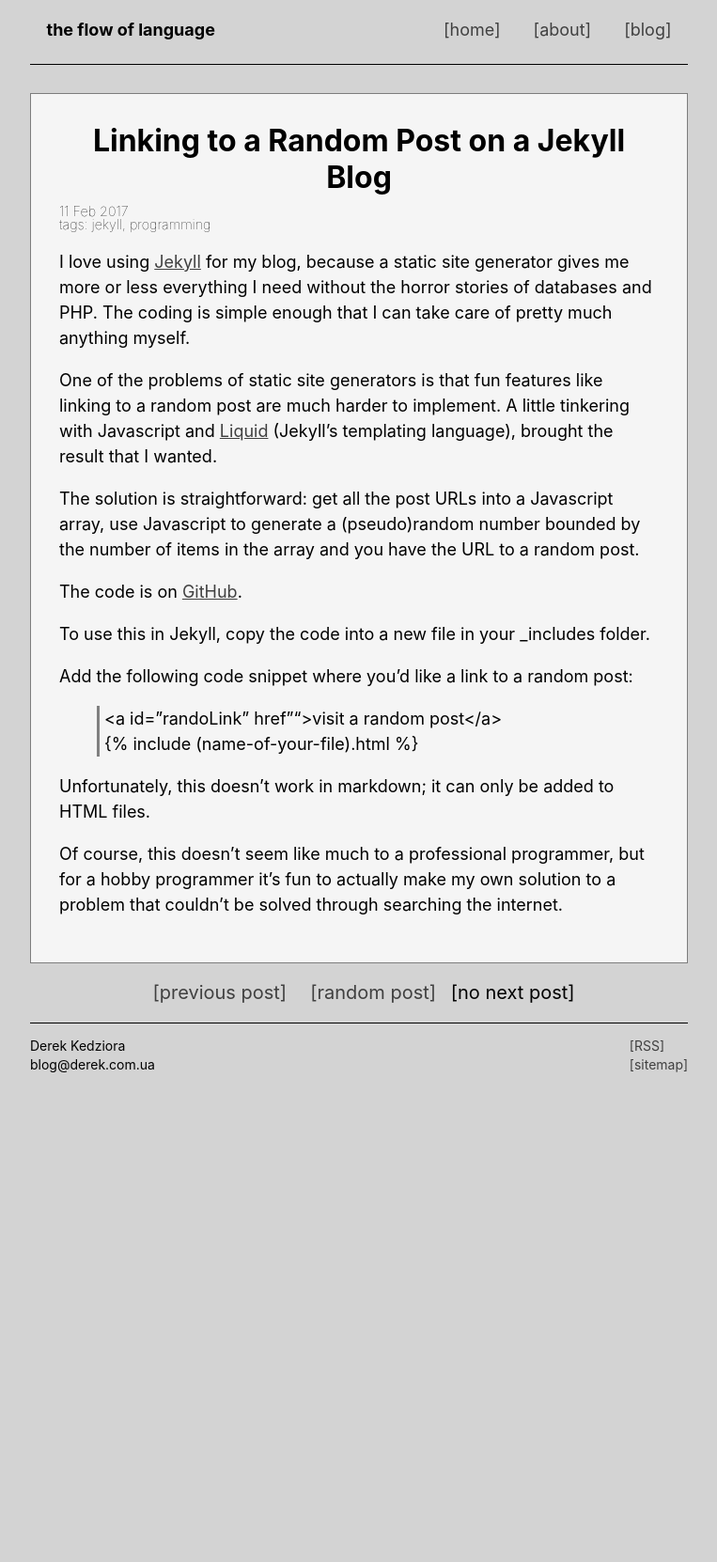
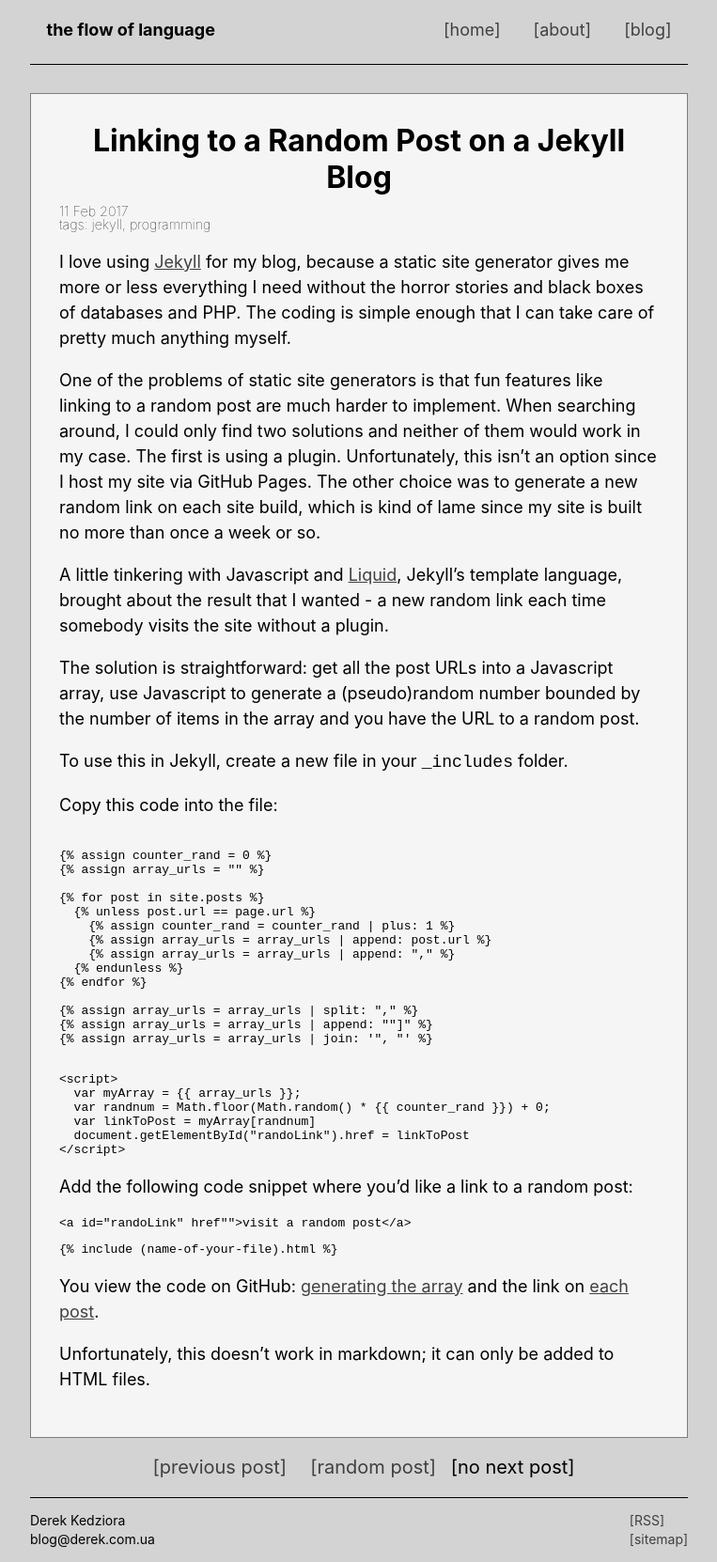
Before and after one commit to ZeroDeth/derekkedziora.github.io, a Jekyll site: the page built from _posts/2017-02-11-linking-to-random-post-on-jekyll-blog.md, in a window 1280 px wide. Shown: the whole page at 94% size, without its empty margins (258-1021 px from the left). Built offline with Jekyll 4.4.1, drawn with Linux system fonts in a browser that asks for light colours; comment, search, counter and statistics services are not loaded; before the commit the page ends 1157 px from its top, so only the background shows below that.

Commit message:
code added directed to post

````diff
--- a/_posts/2017-02-11-linking-to-random-post-on-jekyll-blog.md
+++ b/_posts/2017-02-11-linking-to-random-post-on-jekyll-blog.md
@@ -7,21 +7,59 @@ tags:
 categories:
  - tech
 ---
-I love using <a href="http://jekyllrb.com" target="_blank">Jekyll</a> for my blog, because a static site generator gives me more or less everything I need without the horror stories of databases and PHP. The coding is simple enough that I can take care of pretty much anything myself.
+I love using [Jekyll][0] for my blog, because a static site generator gives me more or less everything I need without the horror stories and black boxes of databases and PHP. The coding is simple enough that I can take care of pretty much anything myself.
 
-One of the problems of static site generators is that fun features like linking to a random post are much harder to implement. A little tinkering with Javascript and <a href="https://shopify.github.io/liquid/" target="_blank">Liquid</a> (Jekyll's templating language), brought the result that I wanted.
+One of the problems of static site generators is that fun features like linking to a random post are much harder to implement. When searching around, I could only find two solutions and neither of them would work in my case. The first is using a plugin. Unfortunately, this isn't an option since I host my site via GitHub Pages. The other choice was to generate a new random link on each site build, which is kind of lame since my site is built no more than once a week or so.
+
+A little tinkering with Javascript and [Liquid][1], Jekyll's template language, brought about the result that I wanted - a new random link each time somebody visits the site without a plugin.
 
 The solution is straightforward: get all the post URLs into a Javascript array, use Javascript to generate a (pseudo)random number bounded by the number of items in the array and you have the URL to a random post.
 
-The code is on <a href="https://github.com/derekkedziora/derekkedziora.github.io/blob/master/_includes/random-post.html" target="_blank">GitHub</a>.
+To use this in Jekyll, create a new file in your ```_includes``` folder.
 
-To use this in Jekyll, copy the code into a new file in your _includes folder.
+Copy this code into the file:
+
+```Liquid
+{% raw %}
+{% assign counter_rand = 0 %}
+{% assign array_urls = "" %}
+
+{% for post in site.posts %}
+  {% unless post.url == page.url %}
+    {% assign counter_rand = counter_rand | plus: 1 %}
+    {% assign array_urls = array_urls | append: post.url %}
+    {% assign array_urls = array_urls | append: "," %}
+  {% endunless %}
+{% endfor %}
+
+{% assign array_urls = array_urls | split: "," %}
+{% assign array_urls = array_urls | append: ""]" %}
+{% assign array_urls = array_urls | join: '", "' %}
+{% endraw %}
+```
+```Javascript
+<script>
+  var myArray = {% raw %}{{ array_urls }}{% endraw %};
+  var randnum = Math.floor(Math.random() * {% raw %}{{ counter_rand }}){% endraw %} + 0;
+  var linkToPost = myArray[randnum]
+  document.getElementById("randoLink").href = linkToPost
+</script>
+```
 
 Add the following code snippet where you'd like a link to a random post:
 
-> <a id="randoLink" href"">visit a random post</a>
-> {% raw %}{% include (name-of-your-file).html %}{% endraw %}
+```HTML
+<a id="randoLink" href"">visit a random post</a>
+```
+```Liquid
+{% raw %}{% include (name-of-your-file).html %}{% endraw %}
+```
+
+You view the code on GitHub: [generating the array][2] and the link on [each post][3].
 
 Unfortunately, this doesn't work in markdown; it can only be added to HTML files.
 
-Of course, this doesn't seem like much to a professional programmer, but for a hobby programmer it's fun to actually make my own solution to a problem that couldn't be solved through searching the internet.
+[0]: http://jekyllrb.com
+[1]: https://shopify.github.io/liquid/
+[2]: https://github.com/derekkedziora/derekkedziora.github.io/blob/master/_includes/random-post.html
+[3]: https://github.com/derekkedziora/derekkedziora.github.io/blob/master/_includes/next-previous-links.html
````
